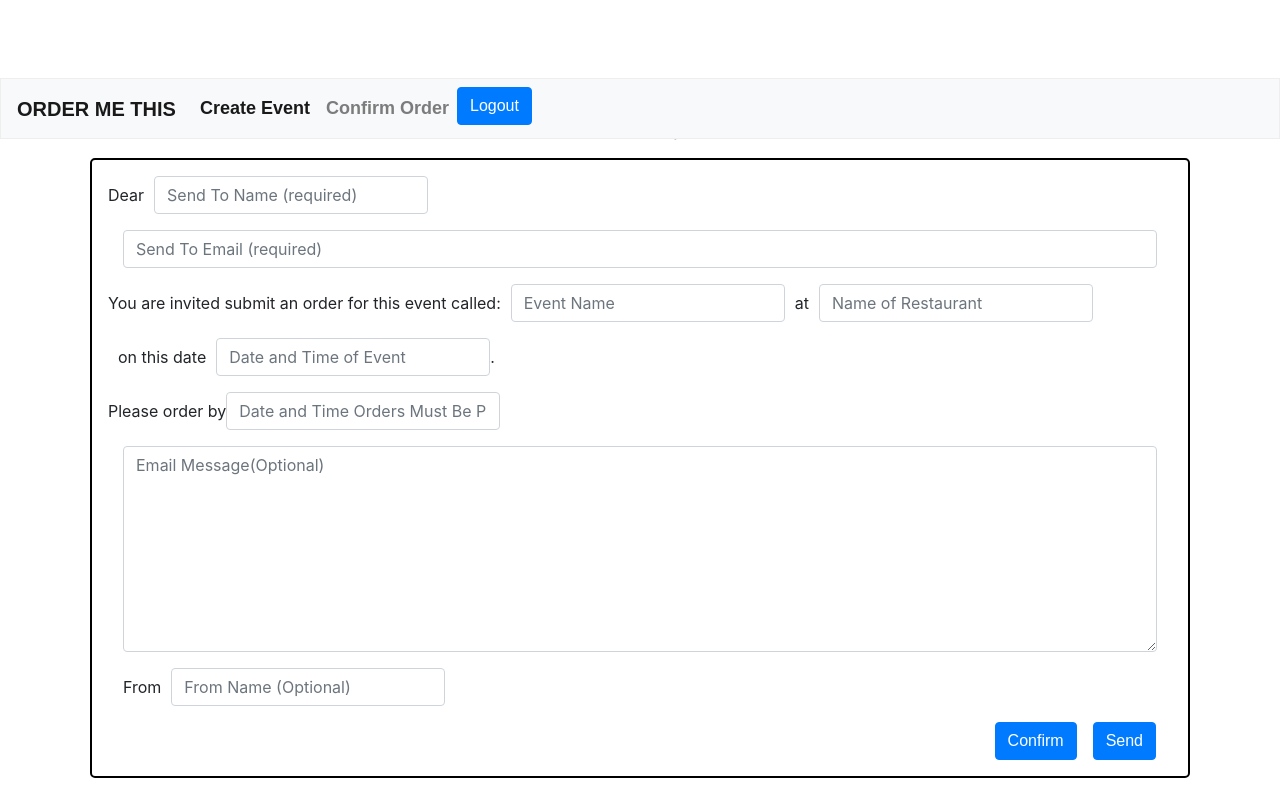
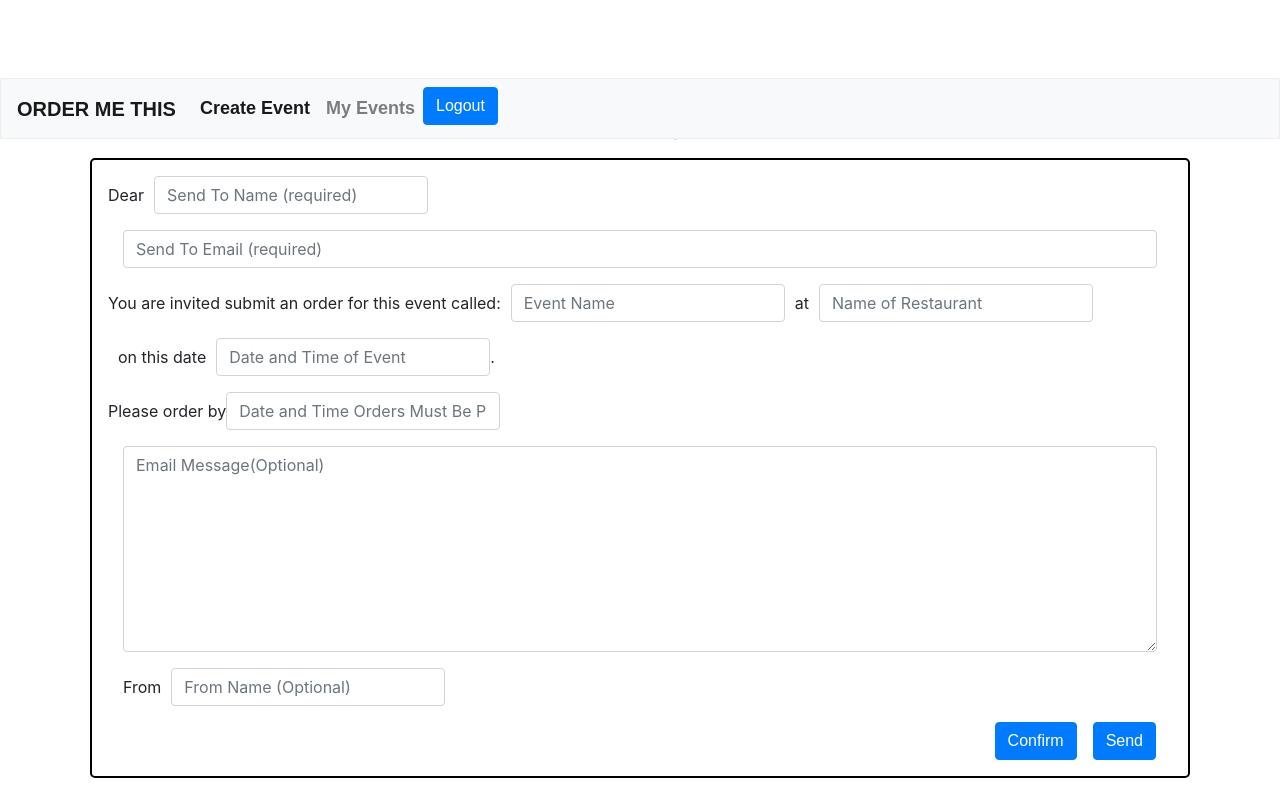
Before and after one commit to melperez19/Project-3--Order-Me-This-App, a React (Create React App) app in the folder client/: page /home in a window 1280 px wide. Built offline with nearby package versions, Linux system fonts and the light colour scheme; no server answers; a web font is replaced by a local one.

Commit message:
added my events page

```diff
--- a/client/src/App.js
+++ b/client/src/App.js
@@ -4,7 +4,7 @@ import NoMatch from "./pages/NoMatch/NoMatch";
 
 import LandingPage from "./pages/LandingPage/LandingPage";
 import Event from "./pages/Event/Event";
-import ConfirmOrder from "./pages/ConfirmOrder/ConfirmOrder";
+import MyEvents from "./pages/MyEvents/MyEvents";
 
 import Home from "./pages/Home/Home";
 import { ProtectedRoute } from "./utils/protectRoute";
@@ -69,7 +69,7 @@ export default class App extends Component {
             <ProtectedRoute exact path="/app" component={Home} /> */}
             <Route exact path="/home" component={Home} />
             <Route exact path="/home" component={Event} />
-            <Route exact path="/confirm" component={ConfirmOrder} />
+            <Route exact path="/myEvents" component={MyEvents} />
             <Route component={NoMatch} />
           </Switch>
 
--- a/client/src/components/Nav/index.js
+++ b/client/src/components/Nav/index.js
@@ -3,7 +3,7 @@ import {
   Link
 } from "react-router-dom";
 import "./style.css";
-import ConfirmOrder from "../../pages/ConfirmOrder/ConfirmOrder";
+import MyEvents from "../../pages/MyEvents/MyEvents";
 import EventInfo from "../../pages/Event/Event";
 
 
@@ -49,10 +49,10 @@ class Nav extends Component {
             <li className="nav-item">
               <Link
                 onClick={this.toggleNav}
-                className={window.location.pathname === "/confirm" ? "nav-link active" : "nav-link"}
-                to="/confirm"
+                className={window.location.pathname === "/myEvents" ? "nav-link active" : "nav-link"}
+                to="/myEvents"
               >
-                Confirm Order {ConfirmOrder}
+                My Events {MyEvents}
               </Link>
             </li>
             <li className="nav-item">
--- a/client/src/pages/LandingPage/LandingPage.js
+++ b/client/src/pages/LandingPage/LandingPage.js
@@ -32,7 +32,7 @@ class LandingPage extends Component {
                                 </div>
                             </div>
 
-                            <div className="col d-flex justify-content-center flex-column">
+                            <div className="col d-flex justify-content-center flex-column mb-3">
                                 <input type="button"
                                     onClick={this.toggleModal}
                                     id="signUpButton"
--- a/client/src/pages/ConfirmOrder/ConfirmOrder.js
+++ b/client/src/pages/MyEvents/MyEvents.js
@@ -6,14 +6,14 @@ import Slide from 'react-reveal/Slide';
 
 
 
-class ConfirmOrder extends Component {
+class MyEvents extends Component {
     render() {
         return (
             <Slide left>
                 <div>
                     <Nav />
                     <Container>
-                        <h1> Confirm Order </h1>
+                        <h1> My Events - All events made by Host </h1>
                     </Container>
                 </div>
             </Slide>
@@ -21,4 +21,4 @@ class ConfirmOrder extends Component {
     }
 }
 
-export default ConfirmOrder;
+export default MyEvents;
```
Also changed, not shown: 1 other file (tests, documents, lock files or other folders).
